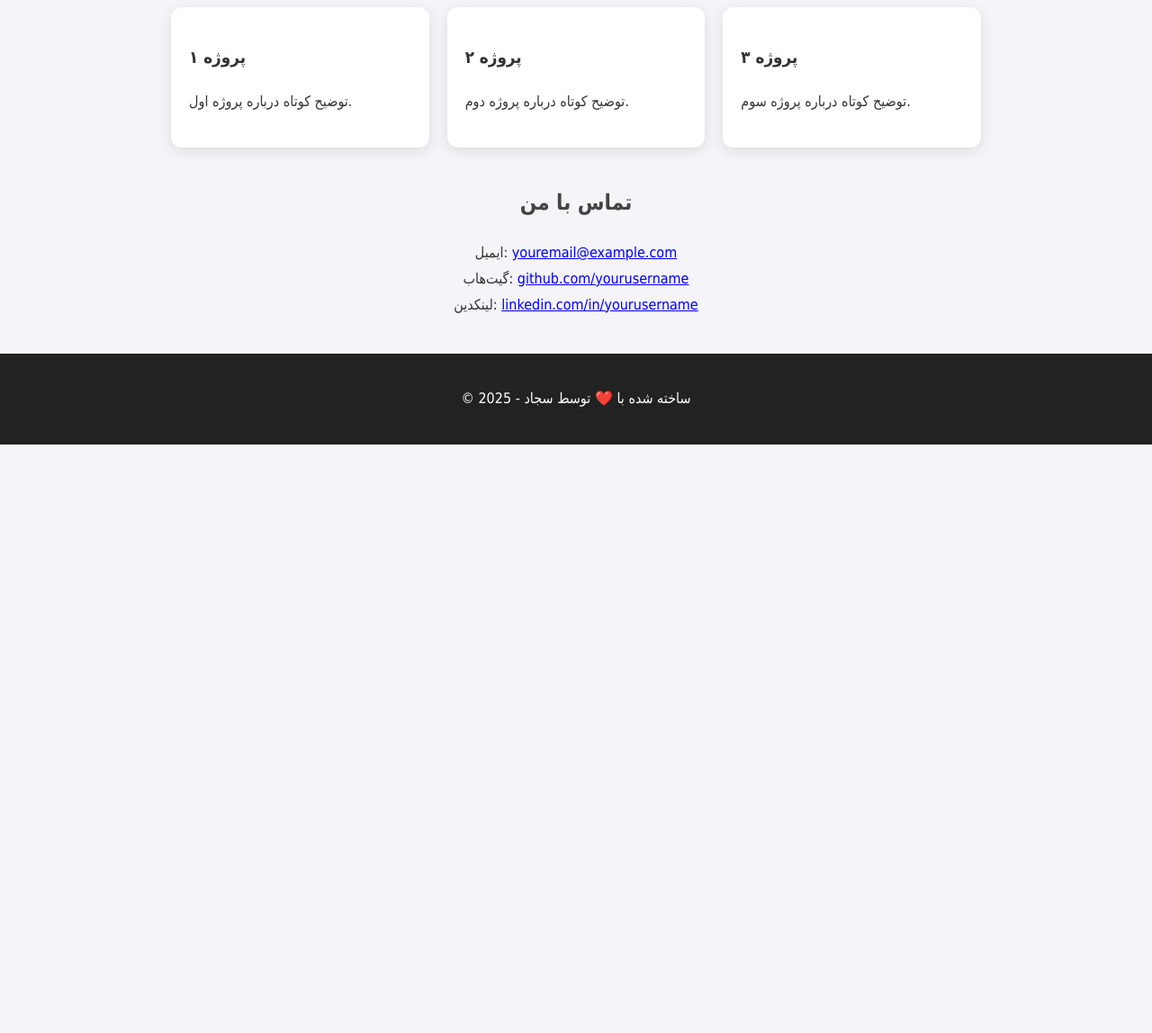
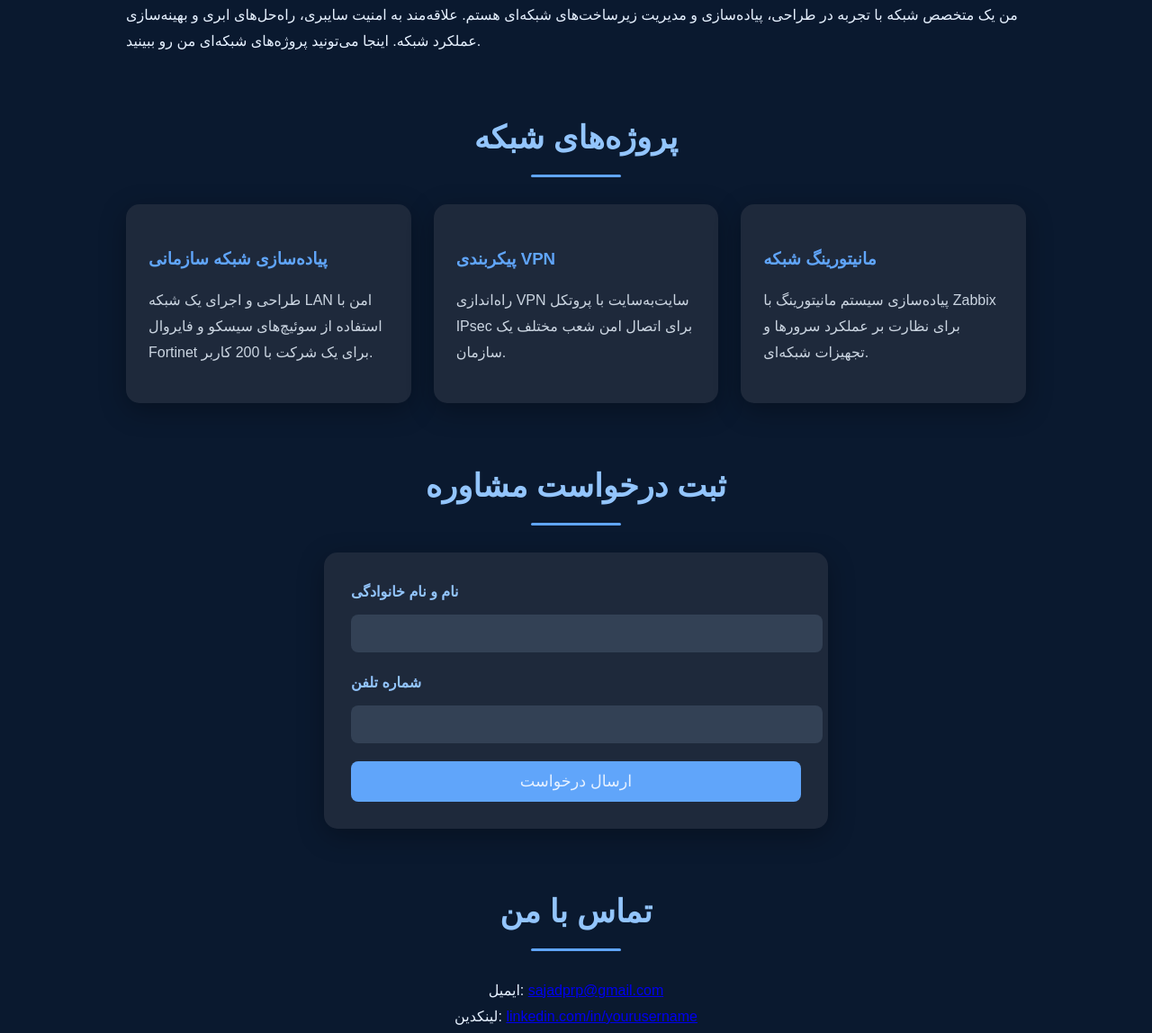
Before and after one commit to sspiricco-dot/my-portfolio, a plain HTML site: page index.html in a window 1280 px wide. Shown: the part 483-1631 px from the top of the page at 90% size. Before the commit the page ends 977 px from the top, so only its background shows below. Drawn offline with Linux system fonts and the light colour scheme.

Commit message:
Update index.html

```diff
--- a/index.html
+++ b/index.html
@@ -3,65 +3,186 @@
 <head>
   <meta charset="UTF-8">
   <meta name="viewport" content="width=device-width, initial-scale=1.0">
-  <title>صفحه معرفی من</title>
+  <title>سجاد پرپنچی - متخصص شبکه</title>
   <style>
     body {
       margin: 0;
-      font-family: 'Tahoma', sans-serif;
+      font-family: 'Vazir', 'Arial', sans-serif;
       line-height: 1.8;
-      background: #f4f4f9;
-      color: #333;
+      background: #0a192f; /* آبی نفتی تیره */
+      color: #e6f1ff;
+      overflow-x: hidden;
     }
     header {
-      background: linear-gradient(135deg, #667eea, #764ba2);
-      color: white;
-      padding: 60px 20px;
+      background: linear-gradient(135deg, #1e3a8a, #64748b); /* تم نقره‌ای و آبی نفتی */
+      color: #e6f1ff;
+      padding: 80px 20px;
       text-align: center;
+      position: relative;
+      overflow: hidden;
+    }
+    header::before {
+      content: '';
+      position: absolute;
+      top: 0;
+      left: 0;
+      width: 100%;
+      height: 100%;
+      background: radial-gradient(circle, rgba(255,255,255,0.1), transparent);
+      z-index: 0;
+      opacity: 0.5;
     }
     header h1 {
       margin: 0;
-      font-size: 2.5rem;
+      font-size: 3rem;
+      position: relative;
+      z-index: 1;
+      text-shadow: 0 0 10px rgba(255,255,255,0.5);
     }
     header p {
-      font-size: 1.2rem;
-      margin-top: 10px;
+      font-size: 1.3rem;
+      margin-top: 15px;
+      position: relative;
+      z-index: 1;
     }
     section {
-      max-width: 900px;
-      margin: 40px auto;
+      max-width: 1000px;
+      margin: 60px auto;
       padding: 0 20px;
     }
     h2 {
       text-align: center;
-      margin-bottom: 20px;
-      color: #444;
+      margin-bottom: 30px;
+      color: #93c5fd;
+      font-size: 2.2rem;
+      position: relative;
+    }
+    h2::after {
+      content: '';
+      display: block;
+      width: 100px;
+      height: 3px;
+      background: #60a5fa;
+      margin: 10px auto;
+      border-radius: 2px;
     }
     .projects {
       display: grid;
-      grid-template-columns: repeat(auto-fit, minmax(250px, 1fr));
-      gap: 20px;
+      grid-template-columns: repeat(auto-fit, minmax(300px, 1fr));
+      gap: 25px;
     }
     .card {
-      background: white;
-      border-radius: 12px;
-      padding: 20px;
-      box-shadow: 0 4px 15px rgba(0,0,0,0.1);
-      transition: transform 0.2s;
+      background: #1e293b; /* پس‌زمینه تیره با تم آبی */
+      border-radius: 15px;
+      padding: 25px;
+      box-shadow: 0 8px 30px rgba(0,0,0,0.3);
+      transition: transform 0.3s, box-shadow 0.3s;
+      position: relative;
+      overflow: hidden;
+    }
+    .card::before {
+      content: '';
+      position: absolute;
+      top: 0;
+      left: -100%;
+      width: 100%;
+      height: 100%;
+      background: linear-gradient(90deg, transparent, rgba(255,255,255,0.2), transparent);
+      transition: 0.5s;
+    }
+    .card:hover::before {
+      left: 100%;
     }
     .card:hover {
-      transform: translateY(-5px);
+      transform: translateY(-10px);
+      box-shadow: 0 12px 40px rgba(0,0,0,0.5);
+    }
+    .card h3 {
+      color: #60a5fa;
+      margin-bottom: 15px;
+    }
+    .card p {
+      color: #cbd5e1;
+    }
+    .consultation-form {
+      background: #1e293b;
+      border-radius: 15px;
+      padding: 30px;
+      box-shadow: 0 8px 30px rgba(0,0,0,0.3);
+      max-width: 500px;
+      margin: 0 auto;
+    }
+    .consultation-form label {
+      display: block;
+      margin-bottom: 10px;
+      color: #93c5fd;
+      font-weight: bold;
+    }
+    .consultation-form input {
+      width: 100%;
+      padding: 12px;
+      margin-bottom: 20px;
+      border: none;
+      border-radius: 8px;
+      background: #334155;
+      color: #e6f1ff;
+      font-size: 1rem;
+    }
+    .consultation-form input:focus {
+      outline: none;
+      box-shadow: 0 0 10px rgba(96, 165, 250, 0.5);
+    }
+    .consultation-form button {
+      width: 100%;
+      padding: 12px;
+      background: #60a5fa;
+      border: none;
+      border-radius: 8px;
+      color: #e6f1ff;
+      font-size: 1.1rem;
+      cursor: pointer;
+      transition: background 0.3s;
+    }
+    .consultation-form button:hover {
+      background: #3b82f6;
     }
     footer {
       text-align: center;
-      background: #222;
-      color: white;
-      padding: 20px;
-      margin-top: 40px;
+      background: #0a192f;
+      color: #e6f1ff;
+      padding: 30px;
+      margin-top: 60px;
+      border-top: 1px solid #334155;
     }
     footer a {
-      color: #00d4ff;
-      margin: 0 10px;
+      color: #60a5fa;
+      margin: 0 15px;
       text-decoration: none;
+      transition: color 0.3s;
+    }
+    footer a:hover {
+      color: #93c5fd;
+    }
+    @media (max-width: 768px) {
+      header h1 {
+        font-size: 2rem;
+      }
+      header p {
+        font-size: 1rem;
+      }
+      .projects {
+        grid-template-columns: 1fr;
+      }
+      .consultation-form {
+        padding: 20px;
+      }
+    }
+    @keyframes fadeIn {
+      from { opacity: 0; transform: translateY(20px); }
+      to { opacity: 1; transform: translateY(0); }
+    }
+    section {
+      animation: fadeIn 1s ease-in-out;
     }
   </style>
 </head>
@@ -69,40 +190,53 @@
 
   <header>
     <h1>سلام، من سجاد هستم 👋</h1>
-    <p>برنامه‌نویس و علاقه‌مند به تکنولوژی | طراحی وب | پشتیبانی شبکه</p>
+    <p>متخصص شبکه | مدیریت زیرساخت‌های فناوری | امنیت سایبری</p>
   </header>
 
   <section id="about">
     <h2>درباره من</h2>
     <p>
-      من یک توسعه‌دهنده علاقه‌مند به کدنویسی و ساخت نرم‌افزار هستم.
-      توی این صفحه نمونه کارها و پروژه‌هایی که انجام دادم رو می‌ذارم.
+      من یک متخصص شبکه با تجربه در طراحی، پیاده‌سازی و مدیریت زیرساخت‌های شبکه‌ای هستم.
+      علاقه‌مند به امنیت سایبری، راه‌حل‌های ابری و بهینه‌سازی عملکرد شبکه.
+      اینجا می‌تونید پروژه‌های شبکه‌ای من رو ببینید.
     </p>
   </section>
 
   <section id="projects">
-    <h2>نمونه‌کارها</h2>
+    <h2>پروژه‌های شبکه</h2>
     <div class="projects">
       <div class="card">
-        <h3>پروژه ۱</h3>
-        <p>توضیح کوتاه درباره پروژه اول.</p>
+        <h3>پیاده‌سازی شبکه سازمانی</h3>
+        <p>طراحی و اجرای یک شبکه LAN امن با استفاده از سوئیچ‌های سیسکو و فایروال Fortinet برای یک شرکت با 200 کاربر.</p>
       </div>
       <div class="card">
-        <h3>پروژه ۲</h3>
-        <p>توضیح کوتاه درباره پروژه دوم.</p>
+        <h3>پیکربندی VPN</h3>
+        <p>راه‌اندازی VPN سایت‌به‌سایت با پروتکل IPsec برای اتصال امن شعب مختلف یک سازمان.</p>
       </div>
       <div class="card">
-        <h3>پروژه ۳</h3>
-        <p>توضیح کوتاه درباره پروژه سوم.</p>
+        <h3>مانیتورینگ شبکه</h3>
+        <p>پیاده‌سازی سیستم مانیتورینگ با Zabbix برای نظارت بر عملکرد سرورها و تجهیزات شبکه‌ای.</p>
       </div>
+    </div>
+  </section>
+
+  <section id="consultation">
+    <h2>ثبت درخواست مشاوره</h2>
+    <div class="consultation-form">
+      <form action="https://formspree.io/f/xkgvvvvd" method="POST">
+        <label for="fullname">نام و نام خانوادگی</label>
+        <input type="text" id="fullname" name="fullname" required>
+        <label for="phone">شماره تلفن</label>
+        <input type="tel" id="phone" name="phone" required>
+        <button type="submit">ارسال درخواست</button>
+      </form>
     </div>
   </section>
 
   <section id="contact">
     <h2>تماس با من</h2>
     <p style="text-align:center;">
-      ایمیل: <a href="mailto:youremail@example.com">youremail@example.com</a><br>
-      گیت‌هاب: <a href="https://github.com/yourusername" target="_blank">github.com/yourusername</a><br>
+      ایمیل: <a href="mailto:sajadprp@gmail.com">sajadprp@gmail.com</a><br>
       لینکدین: <a href="https://linkedin.com/in/yourusername" target="_blank">linkedin.com/in/yourusername</a>
     </p>
   </section>
```
